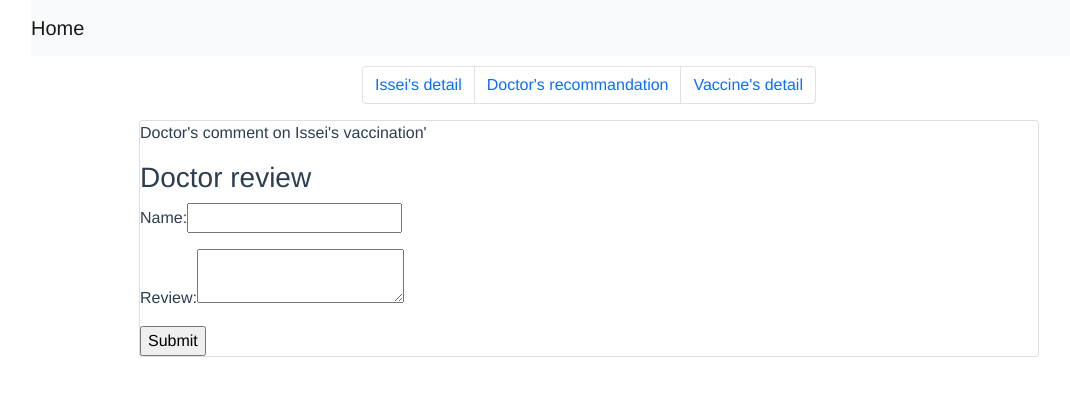
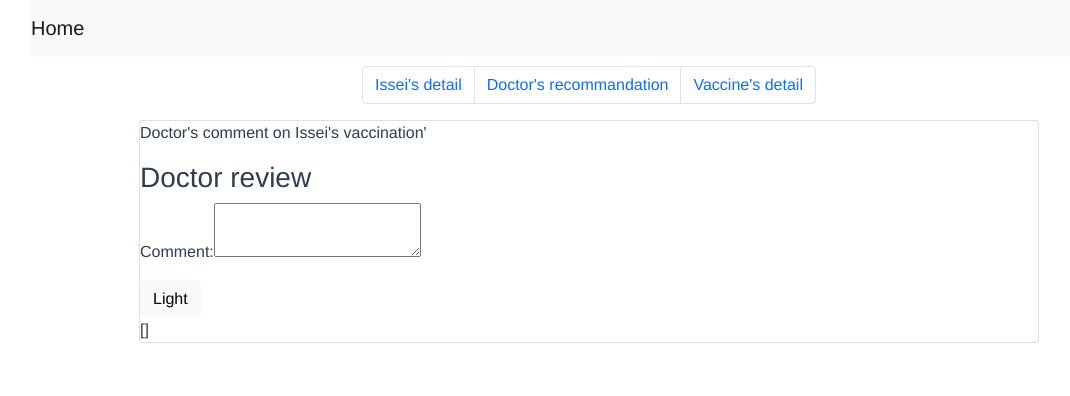
Before and after one commit to Mukiisanma1412/SE331-2021-Project, a Vue app: page /people/101/comment in a window 1280 px wide. Shown: the top 396 px of the page, without its empty margins (51-1121 px from the left). Built offline with nearby package versions, Linux system fonts and the light colour scheme; data requests are answered from the project's data file.

Commit message:
add $emit to show comment

```diff
--- a/src/views/PeopleLayout.vue
+++ b/src/views/PeopleLayout.vue
@@ -23,7 +23,7 @@
             <router-link
               class="page-link"
               id="page-next"
-              :to="{ name: 'VaccineDetail', params: {Vid:people.Vaccine } }"
+              :to="{ name: 'VaccineDetail', params: {Vid:people.Vaccine } } "
               >Vaccine's detail</router-link
             >
           </li>
@@ -31,7 +31,7 @@
       </div>
 
       <div id="card" class="card mb-3" style="max-width: 900px">
-        <router-view :people="people" />
+        <router-view :people="people" :Comments="Comments" @comment="addComment" />
       </div>
     </div>
   </div>
@@ -45,6 +45,7 @@ export default {
   data() {
     return {
       people: null,
+      Comments: []
     };
   },
   created() {
@@ -64,6 +65,11 @@ export default {
         }
       });
   },
+  methods:{
+    addComment(comment){
+      this.Comments.push(comment)
+    }
+  }
 };
 </script>
 
--- a/src/views/peopleAndDetail/DoctorComment.vue
+++ b/src/views/peopleAndDetail/DoctorComment.vue
@@ -1,21 +1,29 @@
 <template>
   <p>Doctor's comment on {{people.name}}'s vaccination' </p>
-  <form class="review-form" @submit.prevent="onSubmit">
+      <form class="review-form">
             <h3>Doctor review</h3>
-            <p><label for="name">Name:</label>
-            <input id="name" v-model="name"></p>
-            <p><label for="review">Review:</label>
-            <textarea id="review" v-model="review"></textarea></p>
 
-            <input class="button" type="submit" value="Submit">
+            <p><label for="comment">Comment:</label>
+            <textarea id="comment" v-model="comment"></textarea></p>
+
+            <button type="button" class="btn btn-light" @click="submit">Light</button>
         </form>
-
+        {{ Comments }}
 </template>
 
 <script>
 
 export default {
-  props: ['people'],
+  props: ['people', 'Comments'],
+  data(){
+    return{
 
+    }
+  },
+  methods:{
+    submit(){
+      this.$emit('comment', this.comment);
+    }
+  }
 }
 </script>
```
